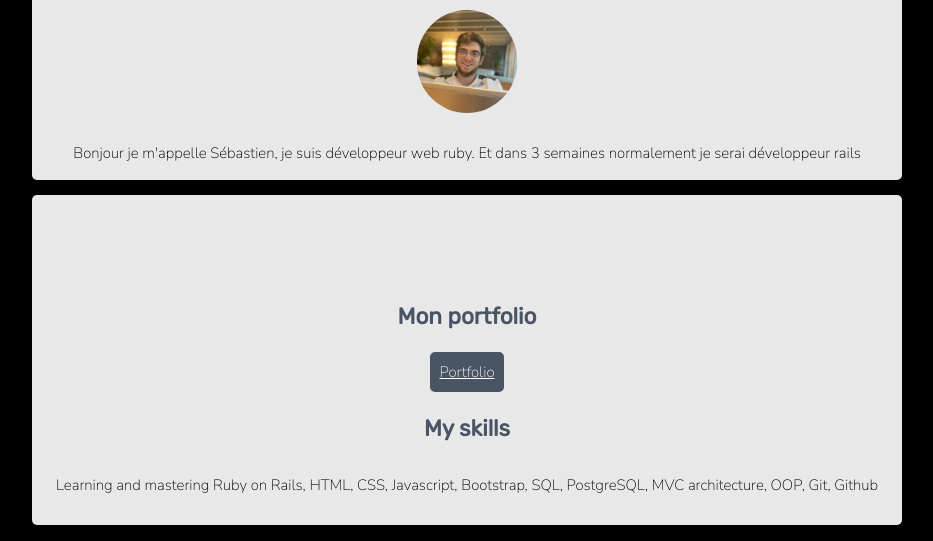
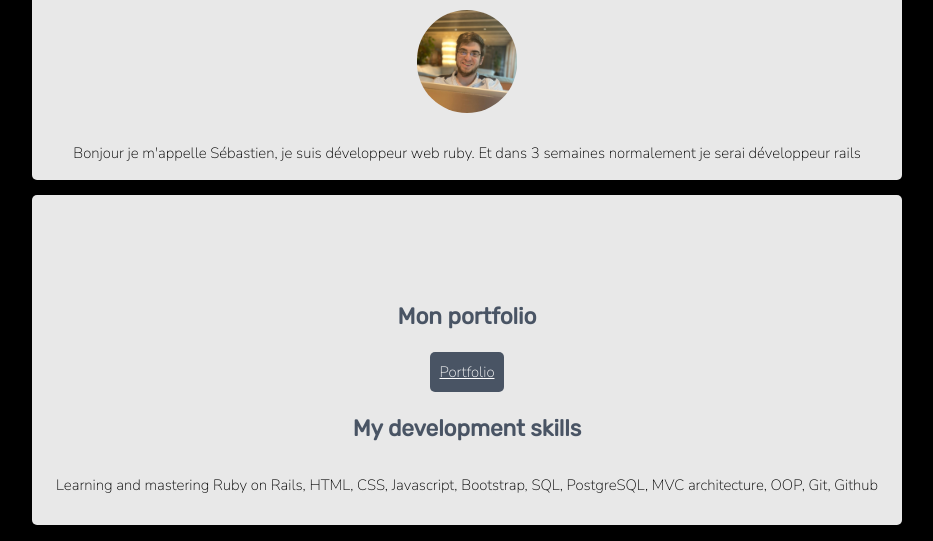
Before and after one commit to SebastienDD/profile, a plain HTML site: page index.html in a window 1280 px wide. Shown: the part 105-646 px from the top of the page, without its empty margins (173-1106 px from the left). Drawn offline with Linux system fonts and the light colour scheme.

Commit message:
trying things

```diff
--- a/index.html
+++ b/index.html
@@ -19,7 +19,7 @@
     <h2> Mon portfolio </h2>
       <a id="btn-blue" href="https://sebastiendathdelcambe.com/" target= "_blank"> Portfolio</a>
 
-      <h2>My skills</h2>
+      <h2>My development skills</h2>
       <p> Learning and mastering Ruby on Rails, HTML, CSS, Javascript, Bootstrap, SQL, PostgreSQL, MVC architecture, OOP, Git, Github</p>
   </div>
 
```
